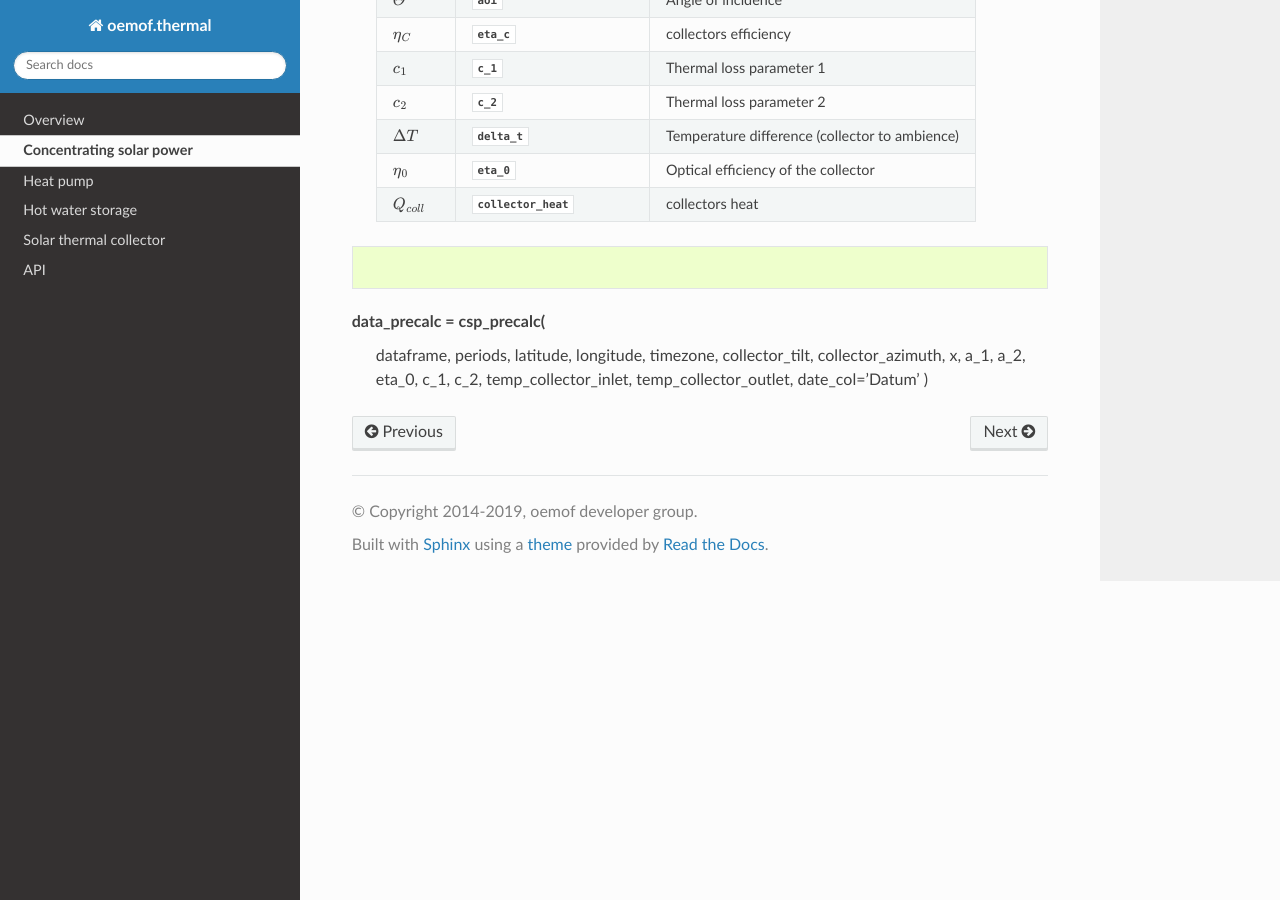
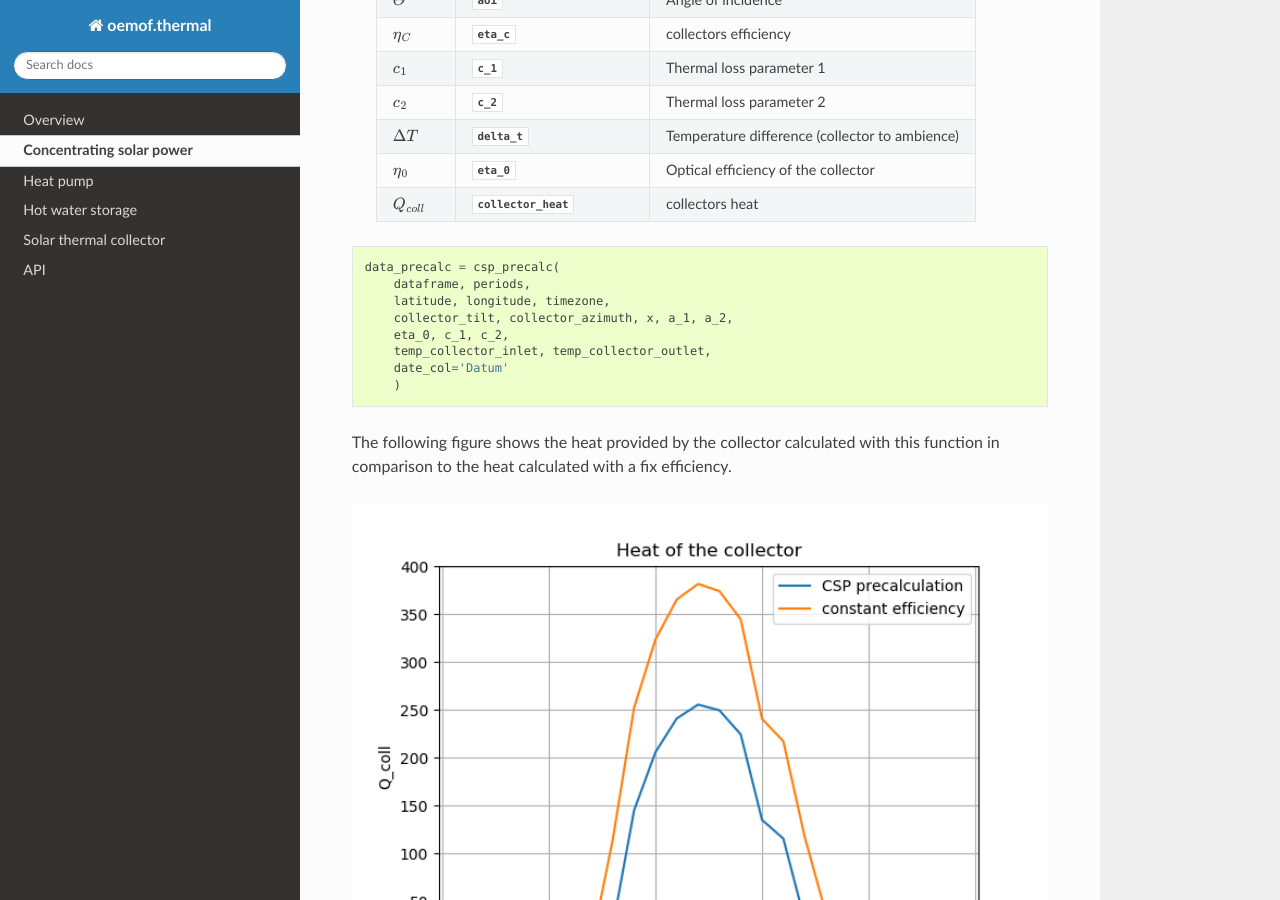
Before and after one commit to oemof/oemof-thermal, a Sphinx documentation site: the page built from docs/concentrating_solar_power.rst, in a window 1280 px wide and 900 px high, scrolled down 1367 px. Built offline with Sphinx 7.4.7 and the Read the Docs theme 2.0.0, drawn with Linux system fonts in a browser that asks for light colours; formulas are drawn with MathJax 3.

Commit message:
Add example pircture to the docu

```diff
--- a/docs/concentrating_solar_power.rst
+++ b/docs/concentrating_solar_power.rst
@@ -76,11 +76,19 @@ The following table shows the variables used in the precalculation:
 
 .. code-block:: python
 
-data_precalc = csp_precalc(
-    dataframe, periods,
-    latitude, longitude, timezone,
-    collector_tilt, collector_azimuth, x, a_1, a_2,
-    eta_0, c_1, c_2,
-    temp_collector_inlet, temp_collector_outlet,
-    date_col='Datum'
-    )
+    data_precalc = csp_precalc(
+        dataframe, periods,
+        latitude, longitude, timezone,
+        collector_tilt, collector_azimuth, x, a_1, a_2,
+        eta_0, c_1, c_2,
+        temp_collector_inlet, temp_collector_outlet,
+        date_col='Datum'
+        )
+
+The following figure shows the heat provided by the collector calculated with
+this function in comparison to the heat calculated with a fix efficiency.
+
+.. 	image:: _pics/compare_precalculations.png
+   :width: 100 %
+   :alt: compare_precalculations.png
+   :align: center
```
Also changed, not shown: docs/_pics/compare_precalculations.png (added).
